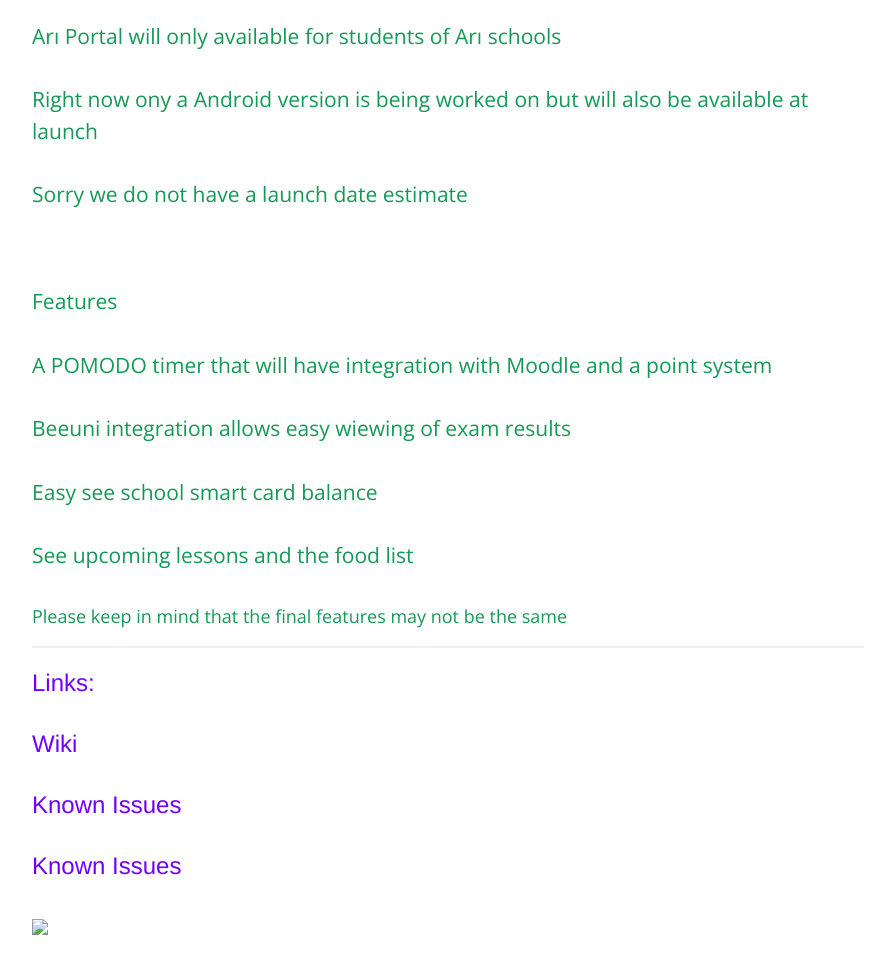
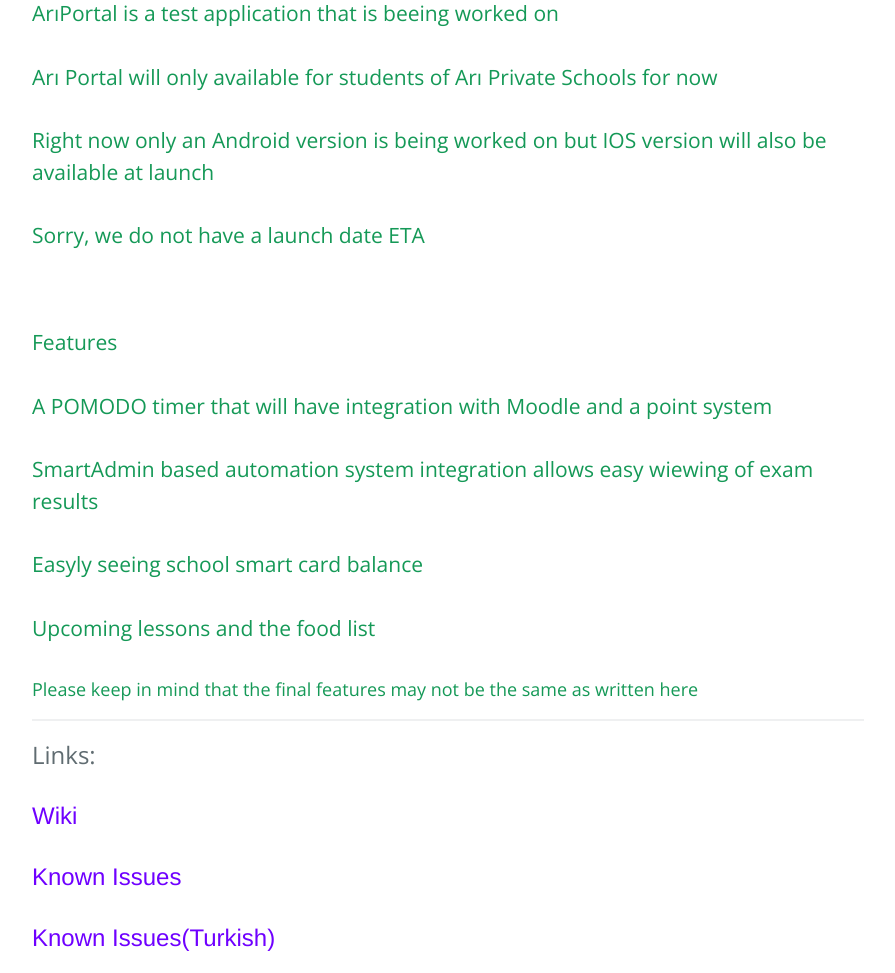
Before and after one commit to BeeDevelope/BeeDevelope-Page, a plain HTML site: page index.html in a window 1280 px wide. Shown: the part 490-1463 px from the top of the page, without its empty margins (192-1087 px from the left). Drawn offline with nearby package versions, Linux system fonts and the light colour scheme.

Commit message:
Update index.html

```diff
--- a/index.html
+++ b/index.html
@@ -1,7 +1,7 @@
 <!DOCTYPE html>
 <html lang="en-US">
 <head>
-<meta charset="UTF-8"> <!-- bunu değiştirme sakın-->
+<meta charset="UTF-8"> <!-- do not change this-->
 <title>Arı Portal | BeeDevelope</title>
 <meta name="generator" content="Jekyll v3.9.0" />
 <meta property="og:title" content="Arı Portal" />
@@ -24,8 +24,8 @@
 <a id="skip-to-content" href="#content">Skip to the content.</a>
 <header class="page-header" role="banner">
 <h1 class="project-name">Arı Portal</h1>
-<h2 class="project-tagline">buraya koyacak bi şey bulamadım bi slogan çekici bi şey lazım</h2>
-<a href="https://github.com/BeeDevelope/testApp class=" btn">View on GitHub</a>
+<h2 class="project-tagline">An App Portal For Arı Private Schools</h2>
+<a href="https://github.com/BeeDevelope/testApp/" class="btn">View on GitHub</a>
 </header>
 <!-- CSS START -->
 <link rel="stylesheet" href="css.css?v=73fcae99a5d474846a5fd4c132e9c1ca6e1c35b4">
@@ -39,27 +39,26 @@
 <!-- CSS END -->
 <main id="content" class="main-content" role="main">
 <h2 id="ArıPortal">ArıPortal</h2>
-<h3>ArıPortal is a test application and is beeing worked on</h3>
-<h3>Arı Portal will only available for students of Arı schools</h3>
-<h3>Right now ony a Android version is being worked on but will also be available at launch</h3>
-<h3>Sorry we do not have a launch date estimate</h3>
+<h3>ArıPortal is a test application that is beeing worked on</h3>
+<h3>Arı Portal will only available for students of Arı Private Schools for now</h3>
+<h3>Right now only an Android version is being worked on but IOS version will also be available at launch</h3>
+<h3>Sorry, we do not have a launch date ETA</h3>
 <br>
 <h3>Features</h3>
 <h3>A POMODO timer that will have integration with Moodle and a point system</h3>
-<h3>Beeuni integration allows easy wiewing of exam results</h3>
-<h3>Easy see school smart card balance</h3>
-<h3>See upcoming lessons and the food list</h3>
-<h4>Please keep in mind that the final features may not be the same</h4>
+<h3>SmartAdmin based automation system integration allows easy wiewing of exam results</h3>
+<h3>Easyly seeing school smart card balance</h3>
+<h3>Upcoming lessons and the food list</h3>
+<h4>Please keep in mind that the final features may not be the same as written here</h4>
 <hr>
 <font size="+2">
-<a>Links:</a>
+<p>Links:</p>
 <p><a href="https://github.com/BeeDevelope/testApp/wiki/">Wiki</a></p>
 <p><a href="https://github.com/BeeDevelope/testApp/wiki/Known-Issues">Known Issues</a></p>
-<p><a href="https://github.com/BeeDevelope/testApp/wiki/Known-Issues-(Turkish-T%C3%BCrk%C3%A7e)">Known Issues</a></p>
+<p><a href="https://github.com/BeeDevelope/testApp/wiki/Known-Issues-(Turkish-T%C3%BCrk%C3%A7e)">Known Issues(Turkish)</a></p>
 </font>
-<img src="/kalite.jpg" style="border: 0">
 <footer class="site-footer">
-<span class="site-footer-owner"><a href="https://github.com/BeeDevelope/testApp">ArıPortal</a> is maintained by <a href="https://github.com/BeeDevelope">BeeDevelope</a>.</span>
+<span class="site-footer-owner"><a href="https://github.com/BeeDevelope/testApp">ArıPortal</a> is maintained with love from <a href="https://github.com/BeeDevelope">BeeDevelope</a>.</span>
 </font>
 </footer>
 </main>
```
